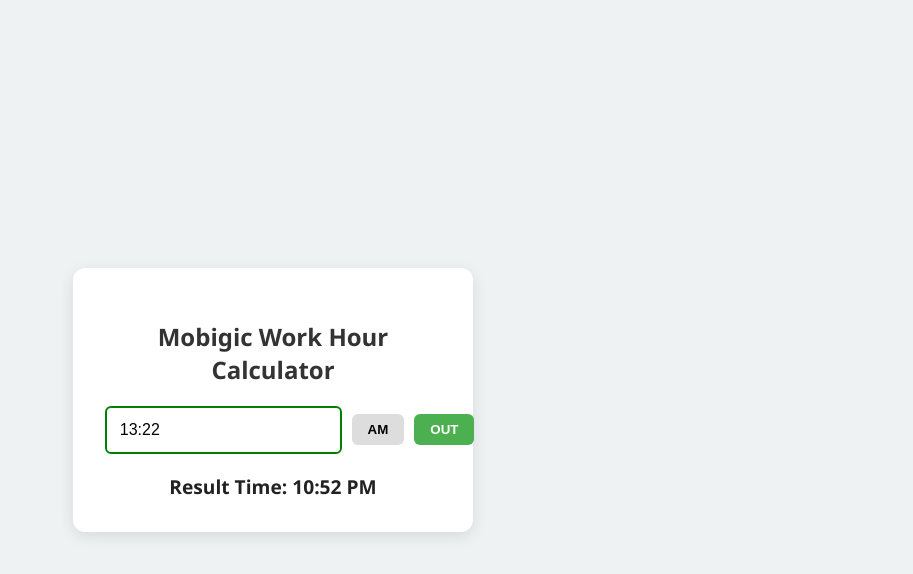
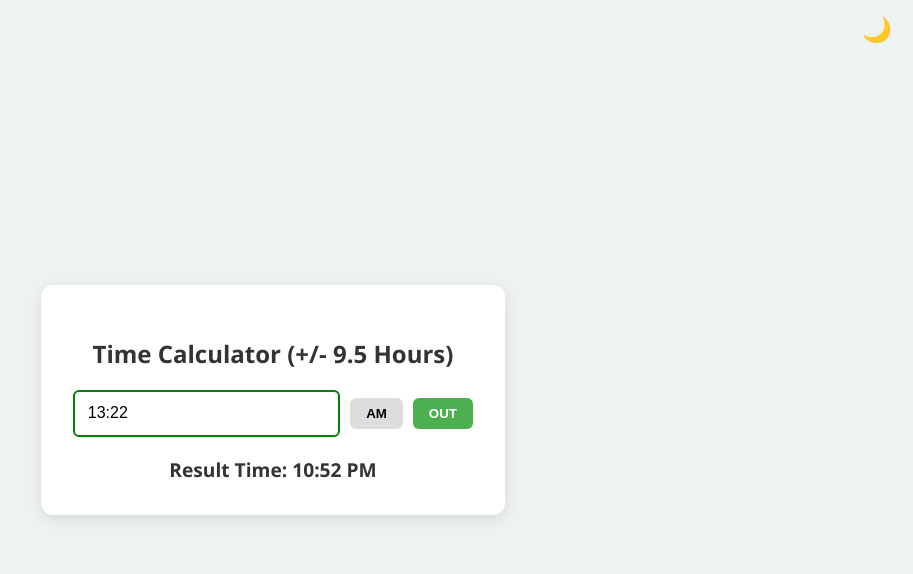
Before and after one commit to meghsham-mobigic/mobigic_workHourCalculator, a plain HTML site: page index.html in a window 1280 px wide. Shown: the whole page, without its empty margins (367-1280 px from the left). Drawn offline with Linux system fonts and the light colour scheme.

Commit message:
Update index.html

```diff
--- a/index.html
+++ b/index.html
@@ -5,53 +5,85 @@
   <meta name="viewport" content="width=device-width, initial-scale=1.0"/>
   <title>Time Calculator</title>
   <style>
-    * {
-      box-sizing: border-box;
+    :root {
+      --bg-light: #eef2f3;
+      --bg-dark: #1e1e1e;
+      --text-light: #333;
+      --text-dark: #f2f2f2;
+      --container-light: #fff;
+      --container-dark: #2a2a2a;
+      --border-light: #ccc;
+      --border-dark: #555;
     }
+
     body {
       margin: 0;
       padding: 0;
       font-family: 'Segoe UI', Tahoma, Geneva, Verdana, sans-serif;
-      background-color: #eef2f3;
+      background-color: var(--bg-light);
+      color: var(--text-light);
       display: flex;
       justify-content: center;
       align-items: center;
       height: 100vh;
+      transition: all 0.3s ease;
     }
+
+    body.dark {
+      background-color: var(--bg-dark);
+      color: var(--text-dark);
+    }
+
     .container {
-      background-color: #fff;
+      background-color: var(--container-light);
       padding: 2rem;
       border-radius: 12px;
       box-shadow: 0 4px 15px rgba(0,0,0,0.1);
       max-width: 90%;
       width: 400px;
+      transition: all 0.3s ease;
     }
+
+    body.dark .container {
+      background-color: var(--container-dark);
+    }
+
     h2 {
       margin-bottom: 20px;
       font-size: 1.5rem;
-      color: #333;
       text-align: center;
     }
+
     .row {
       display: flex;
       align-items: center;
       gap: 10px;
       margin-bottom: 1rem;
     }
+
     input {
       flex: 1;
       padding: 0.8rem;
       font-size: 1rem;
-      border: 2px solid #ccc;
+      border: 2px solid var(--border-light);
       border-radius: 6px;
       transition: border-color 0.3s ease;
     }
+
+    body.dark input {
+      background-color: #444;
+      color: white;
+      border-color: var(--border-dark);
+    }
+
     input.valid {
-      border-color: green;
+      border-color: green !important;
     }
+
     input.invalid {
-      border-color: red;
+      border-color: red !important;
     }
+
     .toggle {
       padding: 0.5rem 1rem;
       border: none;
@@ -60,19 +92,32 @@
       background-color: #ddd;
       font-weight: bold;
       user-select: none;
+      transition: background 0.3s ease;
     }
+
     .toggle.active {
       background-color: #4caf50;
       color: white;
     }
+
+    .theme-toggle {
+      position: absolute;
+      top: 15px;
+      right: 15px;
+      font-size: 1.5rem;
+      cursor: pointer;
+      background: none;
+      border: none;
+    }
+
     .output {
       margin-top: 1.2rem;
       font-weight: bold;
       font-size: 1.2rem;
-      color: #222;
       text-align: center;
       min-height: 1.5rem;
     }
+
     @media (max-width: 480px) {
       .container {
         padding: 1.2rem;
@@ -88,8 +133,9 @@
   </style>
 </head>
 <body>
+  <button class="theme-toggle" id="themeToggle">🌙</button>
   <div class="container">
-    <h2>Mobigic Work Hour Calculator</h2>
+    <h2>Time Calculator (+/- 9.5 Hours)</h2>
     <div class="row">
       <input type="text" id="timeInput" placeholder="hh:mm" />
       <button id="ampmToggle" class="toggle">AM</button>
@@ -106,8 +152,9 @@
     const ampmToggle = document.getElementById('ampmToggle');
     const inoutToggle = document.getElementById('inoutToggle');
     const resultDiv = document.getElementById('result');
+    const themeToggle = document.getElementById('themeToggle');
 
-    // Format as hh:mm AM/PM
+    // Format to hh:mm AM/PM
     function formatTo12Hour(date) {
       let hours = date.getHours();
       let minutes = date.getMinutes();
@@ -117,14 +164,13 @@
       return `${hours}:${minutes} ${ampm}`;
     }
 
-    // Set default time on load
     function setDefaultTime() {
       const now = new Date();
       timeInput.value = `${String(now.getHours()).padStart(2, '0')}:${String(now.getMinutes()).padStart(2, '0')}`;
       calculateTime();
     }
 
-    // Auto insert ':' after 2 digits
+    // Auto insert :
     timeInput.addEventListener('input', function (e) {
       let value = e.target.value.replace(/[^\d]/g, '');
       if (value.length >= 3) {
@@ -134,14 +180,12 @@
       calculateTime();
     });
 
-    // Toggle AM/PM
     ampmToggle.addEventListener('click', () => {
       isAM = !isAM;
       ampmToggle.innerText = isAM ? 'AM' : 'PM';
       calculateTime();
     });
 
-    // Toggle IN/OUT
     inoutToggle.addEventListener('click', () => {
       isOUT = !isOUT;
       inoutToggle.innerText = isOUT ? 'OUT' : 'IN';
@@ -149,22 +193,19 @@
       calculateTime();
     });
 
-    // Parse time input supporting both 12h and 24h
     function parseTimeInput(timeStr) {
       const match = /^(\d{1,2}):(\d{2})$/.exec(timeStr.trim());
       if (!match) return null;
-
       let [_, hrs, mins] = match;
       let hours = parseInt(hrs, 10);
       let minutes = parseInt(mins, 10);
-
       if (hours > 23 || minutes > 59) return null;
 
       if (hours >= 13 || (hours === 0 && !isAM)) {
-        return { hours, minutes }; // treat as 24h input
+        return { hours, minutes }; // 24h
       }
 
-      // 12h mode using AM/PM
+      // 12h mode
       if (!isAM && hours !== 12) hours += 12;
       if (isAM && hours === 12) hours = 0;
 
@@ -173,7 +214,6 @@
 
     function calculateTime() {
       const parsed = parseTimeInput(timeInput.value);
-
       if (!parsed) {
         timeInput.classList.remove('valid');
         timeInput.classList.add('invalid');
@@ -196,7 +236,25 @@
       resultDiv.innerText = `Result Time: ${result}`;
     }
 
-    window.onload = setDefaultTime;
+    // THEME toggle
+    function loadTheme() {
+      const saved = localStorage.getItem('theme');
+      if (saved === 'dark') {
+        document.body.classList.add('dark');
+        themeToggle.textContent = '🌞';
+      }
+    }
+
+    themeToggle.addEventListener('click', () => {
+      const isDark = document.body.classList.toggle('dark');
+      themeToggle.textContent = isDark ? '🌞' : '🌙';
+      localStorage.setItem('theme', isDark ? 'dark' : 'light');
+    });
+
+    window.onload = () => {
+      loadTheme();
+      setDefaultTime();
+    };
   </script>
 </body>
 </html>
```
